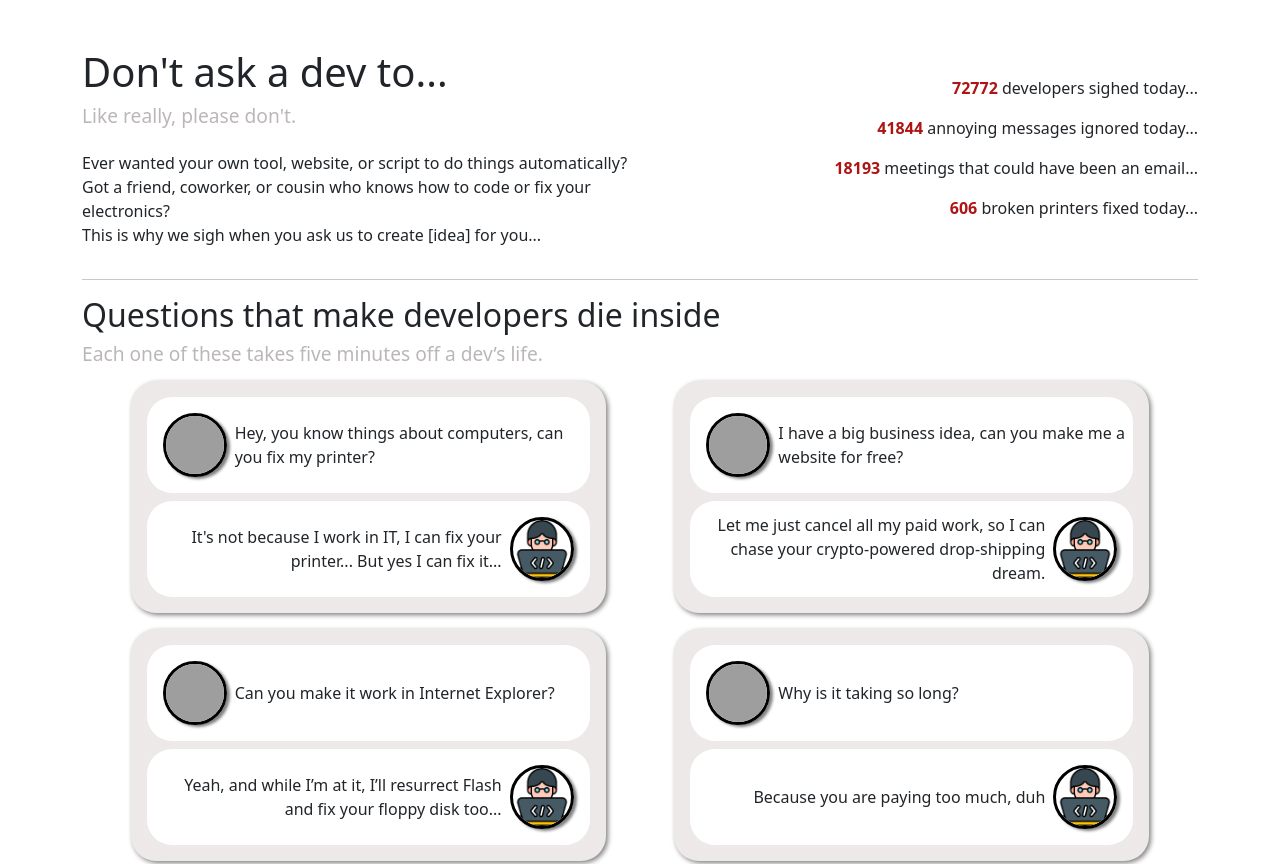
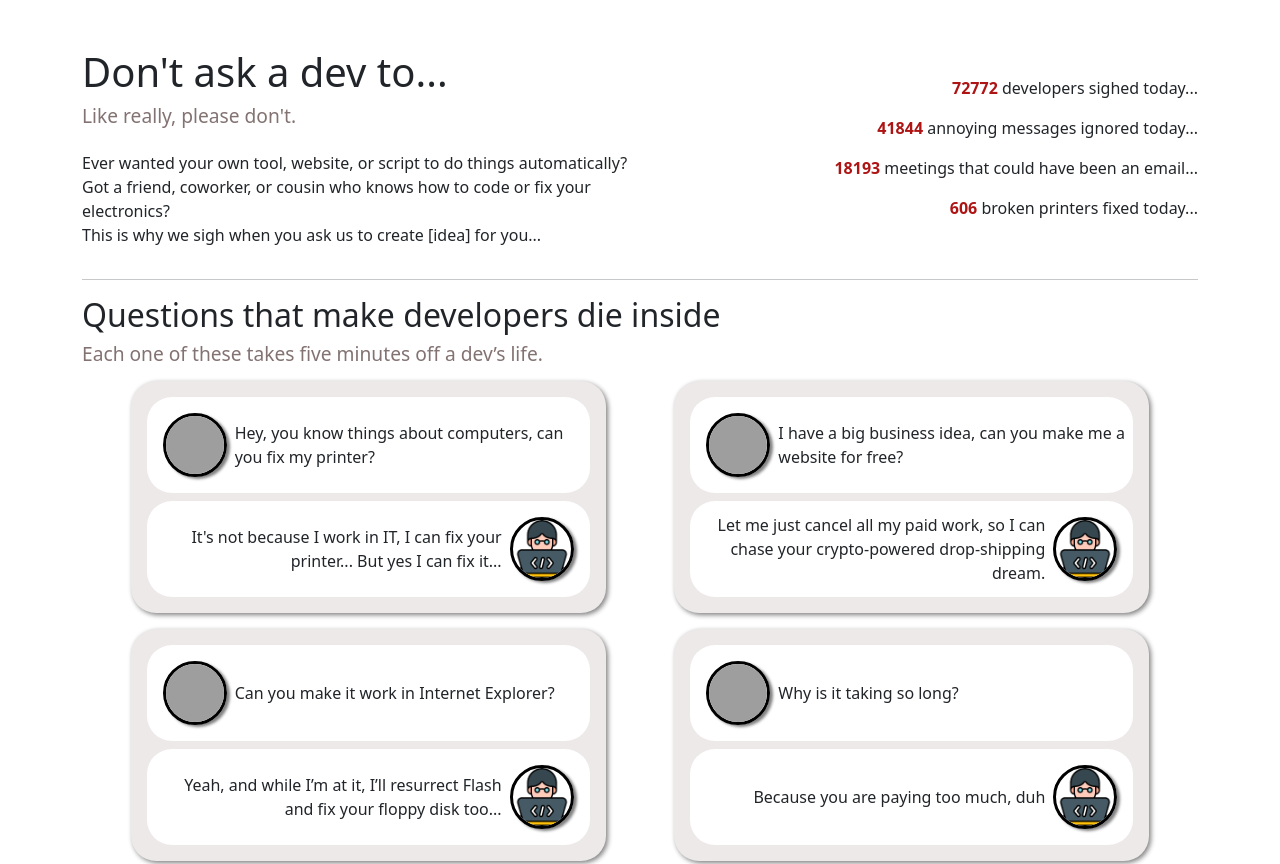
Before and after one commit to RubenBoone/dontask.dev, a plain HTML site: page index.html in a window 1280 px wide. Shown: the top 864 px of the page. Drawn offline with nearby package versions, Linux system fonts and the light colour scheme; grey boxes are pictures that could not be loaded.

Commit message:
better contrast 2

```diff
--- a/index.css
+++ b/index.css
@@ -1,5 +1,5 @@
 h3, .subtext {
-    color: rgb(188, 183, 183);
+    color: #837272;
     font-size: 1.2em;
 }
 
```
